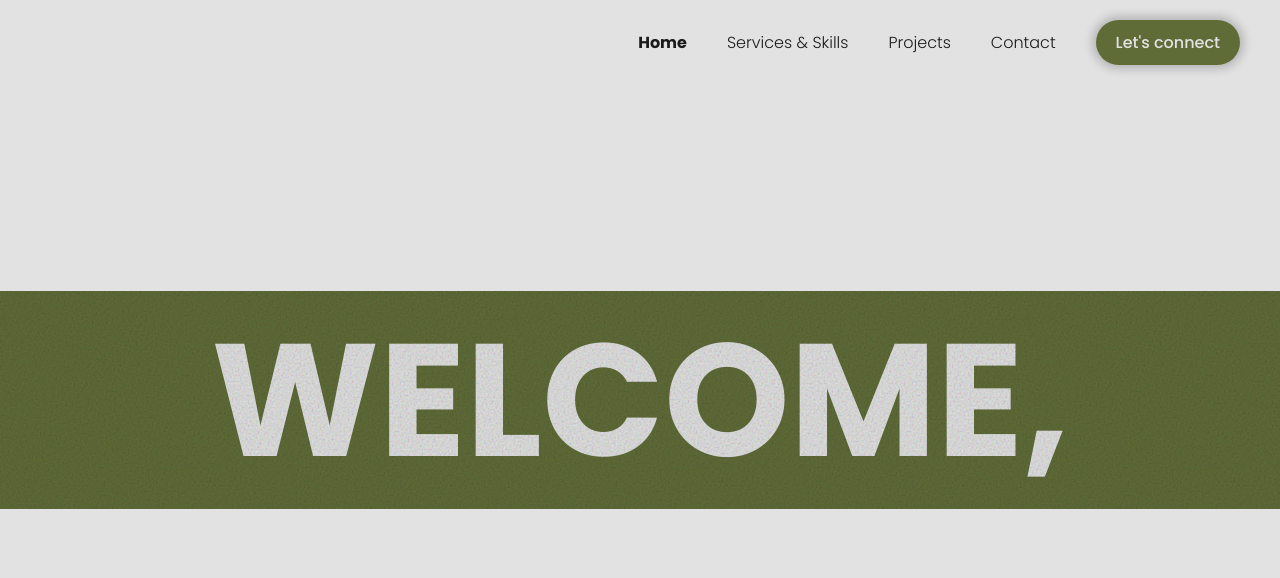
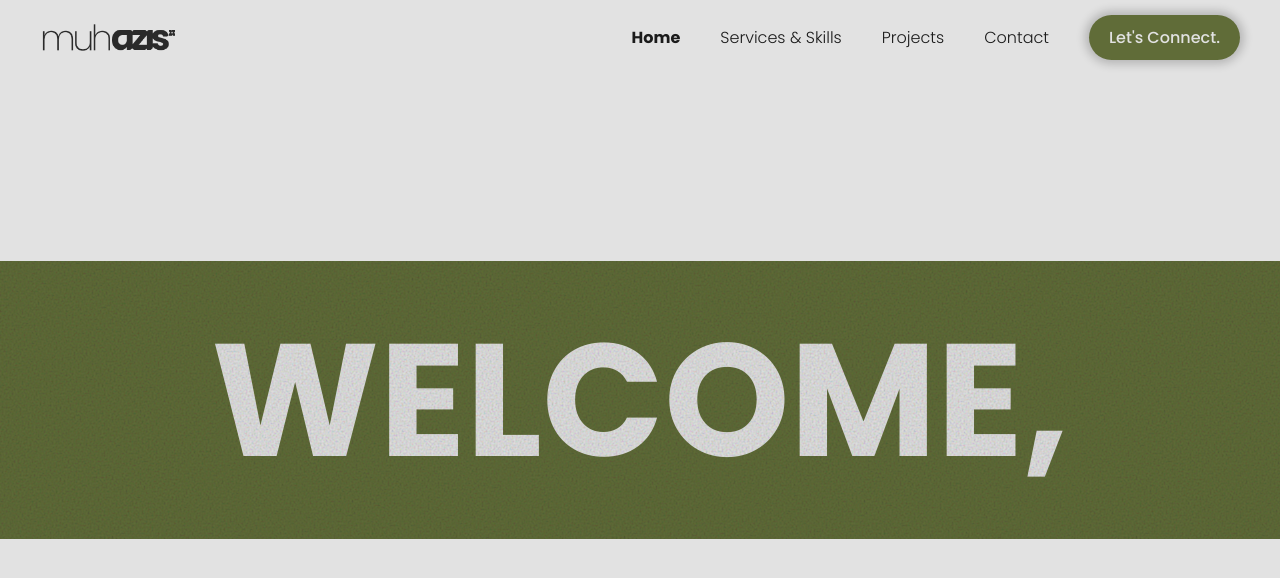
Before and after one commit to muhAzis/portfolio-project, a React (Vite) app: page / in a window 1280 px wide. Shown: the top 578 px of the page. Built offline with nearby package versions, Linux system fonts and the light colour scheme.

Commit message:
- Updates Navbar UI and adding logo image

```diff
--- a/src/components/Navbar.tsx
+++ b/src/components/Navbar.tsx
@@ -1,12 +1,22 @@
-import React, { useState } from 'react';
+import React, { useEffect, useState } from 'react';
 import '../styles/Navbar.css';
 
 const Navbar: React.FC = () => {
   const [activeMenu, setActiveMenu] = useState<string>('home');
+  const [yOffset, setYOffset] = useState<number>(0);
+
+  useEffect(() => {
+    window.addEventListener('scroll', () => {
+      setYOffset(window.pageYOffset);
+    });
+
+    return () => window.removeEventListener('scroll', () => {});
+  }, [setYOffset]);
 
   return (
-    <nav id="Navbar">
-      <img src="" alt="" />
+    <nav id="Navbar" style={yOffset > 0 ? { backdropFilter: 'blur(10px)', boxShadow: 'var(--box-shadow-lite1)' } : {}}>
+      <div className="navbar-container">
+        <img src="/logo.png" alt="logo" className="logo-image" />
         <ul className="navbar-menu">
           <li>
             <a href="#" className={activeMenu === 'home' ? 'menu-active' : ''} onClick={() => setActiveMenu('home')}>
@@ -28,8 +38,9 @@ const Navbar: React.FC = () => {
               Contact
             </a>
           </li>
-        <li className="special-item">Let's connect</li>
+          <li className="special-item">Let's Connect.</li>
         </ul>
+      </div>
     </nav>
   );
 };
--- a/src/styles/Navbar.css
+++ b/src/styles/Navbar.css
@@ -1,14 +1,30 @@
 #Navbar {
   position: fixed;
-  display: flex;
   width: 100dvw;
-  padding-block: 20px;
-  padding-inline: 20px 40px;
   top: 0;
   left: 0;
-  background-color: var(--clr-light);
+  z-index: 999;
+
+  .navbar-container {
+    display: flex;
+    max-width: 1920px;
+    width: 100%;
+    padding-block: 15px;
+    padding-inline: 40px;
     justify-content: space-between;
     align-items: center;
+    transition: all 0.2s ease-in-out;
+
+    .logo-image {
+      height: 40px;
+      object-fit: cover;
+      transition: all 0.2s ease-in-out;
+      cursor: pointer;
+
+      &:hover {
+        transform: scale(0.95);
+      }
+    }
 
     .navbar-menu {
       display: flex;
@@ -21,7 +37,7 @@
           color: var(--clr-text-dark);
           text-decoration: none;
           font-weight: 300;
-        transition: color 0.2s ease-out;
+          transition: color 0.2s ease-in-out;
         }
 
         .menu-active {
@@ -39,7 +55,7 @@
         background-color: var(--clr-army);
         box-shadow: var(--box-shadow1);
         border-radius: 30px;
-      transition: all 0.2s ease-out;
+        transition: all 0.2s ease-in-out;
         cursor: pointer;
       }
 
@@ -49,7 +65,4 @@
       }
     }
   }
-
-body {
-  height: 1000px;
 }
```
Also changed, not shown: public/logo.png (added). Lines whose indentation alone changed are shown as unchanged.
